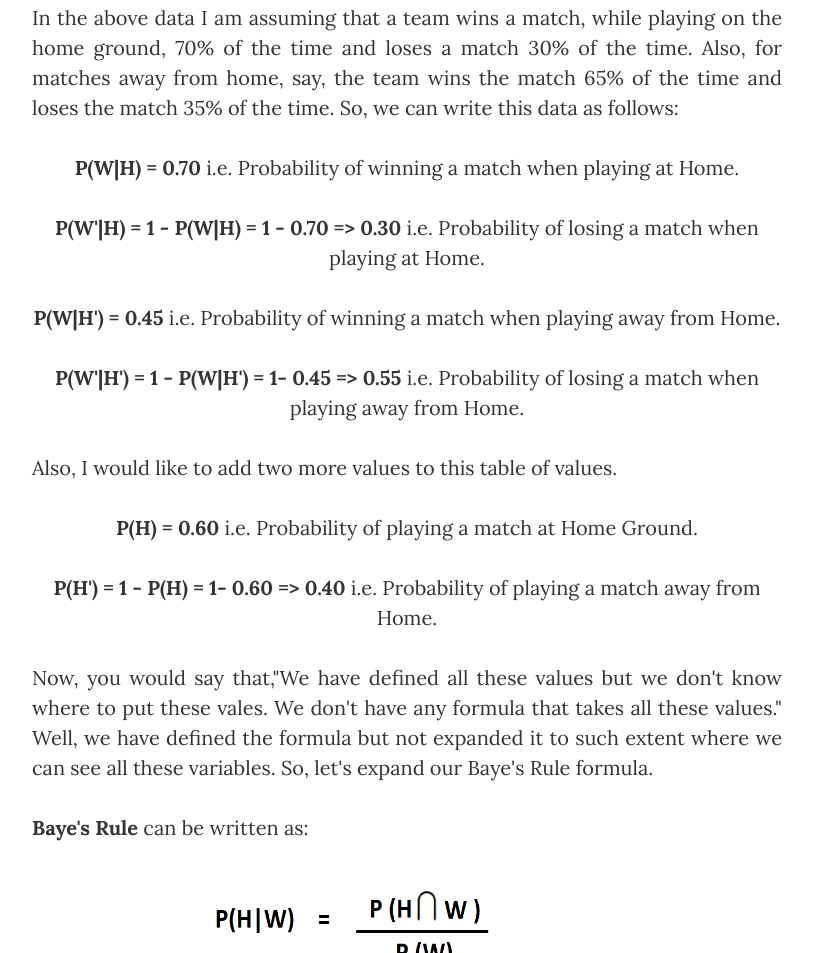
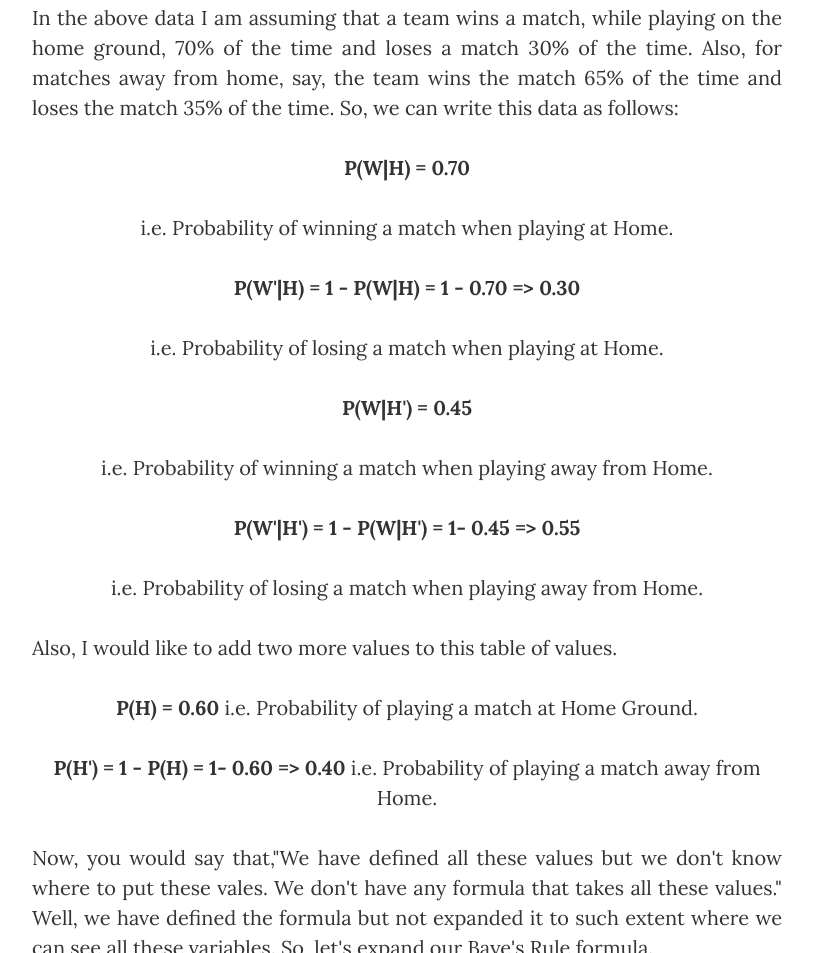
Before and after one commit to anujdutt9/projects, a website: page ML_NaiveBayes.html in a window 1280 px wide. Shown: the part 3704-4657 px from the top of the page, without its empty margins (233-1046 px from the left). Drawn offline with nearby package versions, Linux system fonts and the light colour scheme; a script that the page names is missing.

Commit message:
Update ML_NaiveBayes.html

```diff
--- a/ML_NaiveBayes.html
+++ b/ML_NaiveBayes.html
@@ -128,11 +128,15 @@
                   <p align='justify'>So, I am making up some data for a football team. Feel free to play around with the data. So, let's see what it is:</p>
                   <p align='center'><img src="img/Machine-Learning/TeamSummary.png" alt="" width='600'></p>
                   <p align='justify'>In the above data I am assuming that a team wins a match, while playing on the home ground, 70% of the time and loses a match 30% of the time. Also, for matches away from home, say, the team wins the match 65% of the time and loses the match 35% of the time. So, we can write this data as follows:</p>
-                  <p align='center'><b>P(W|H) = 0.70</b> i.e. Probability of winning a match when playing at Home.</p>
-                  <p align='center'><b>P(W'|H) = 1 - P(W|H) = 1 - 0.70 => 0.30</b> i.e. Probability of losing a match when playing at Home.</p>
-                  <p align='center'><b>P(W|H') = 0.45</b> i.e. Probability of winning a match when playing away from Home.</p>
-                  <p align='center'><b>P(W'|H') = 1 - P(W|H') = 1- 0.45 => 0.55</b> i.e. Probability of losing a match when playing away from Home.</p>
-                  <p align='justify'>Also, I would like to add two more values to this table of values.</p>
+                  <p align='center'><b>P(W|H) = 0.70</b></p>
+		  <p align='center'>i.e. Probability of winning a match when playing at Home.</p>
+                  <p align='center'><b>P(W'|H) = 1 - P(W|H) = 1 - 0.70 => 0.30</b></p>
+                  <p align='center'> i.e. Probability of losing a match when playing at Home.</p>
+		  <p align='center'><b>P(W|H') = 0.45</b></p>
+                  <p align='center'>i.e. Probability of winning a match when playing away from Home.</p>
+		  <p align='center'><b>P(W'|H') = 1 - P(W|H') = 1- 0.45 => 0.55</b></p>
+                  <p align='center'>i.e. Probability of losing a match when playing away from Home.</p>
+		  <p align='justify'>Also, I would like to add two more values to this table of values.</p>
                   <p align='center'><b>P(H) = 0.60</b> i.e. Probability of playing a match at Home Ground.</p>
                   <p align='center'><b>P(H') = 1 - P(H) = 1- 0.60 => 0.40</b> i.e. Probability of playing a match away from Home.</p>
                   <p align='justify'>Now, you would say that,"We have defined all these values but we don't know where to put these vales. We don't have any formula that takes all these values." Well, we have defined the formula but not expanded it to such extent where we can see all these variables. So, let's expand our Baye's Rule formula.</p>
```
